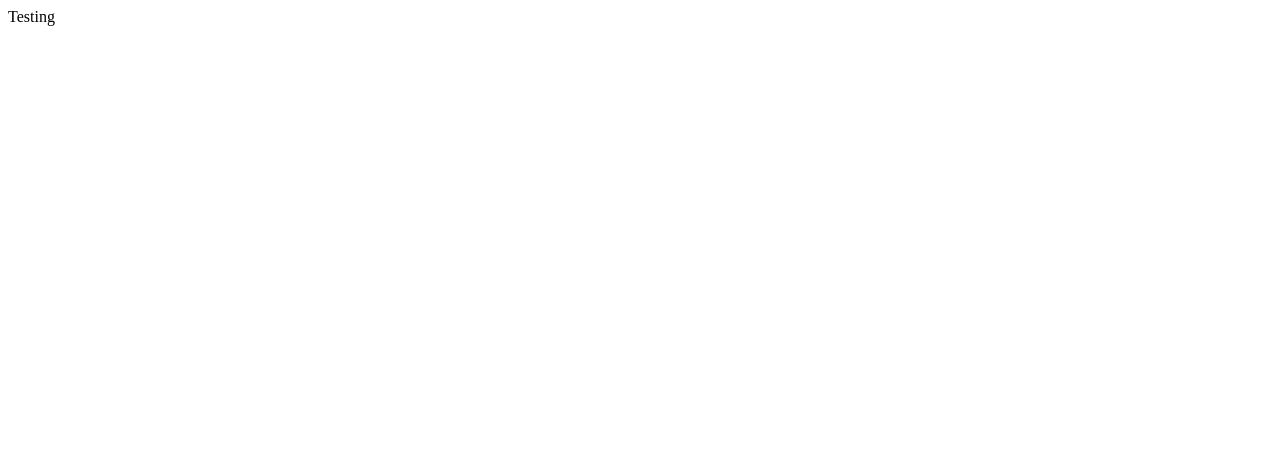
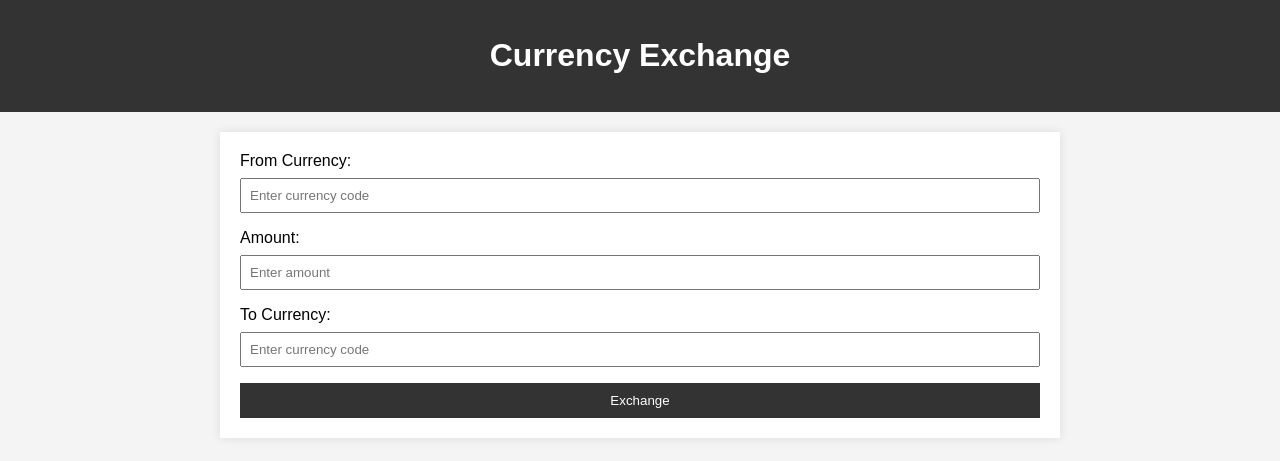
Before and after one commit to Rakki-Kyoryu/Majil-D, a plain HTML site: page src/currency/Index.html in a window 1280 px wide. Drawn offline with Linux system fonts and the light colour scheme.

Commit message:
Added basic layout
We will def change

```diff
--- a/src/currency/Index.html
+++ b/src/currency/Index.html
@@ -1 +1,86 @@
-<p> Testing </p>
+<!DOCTYPE html>
+<html lang="en">
+<head>
+    <meta charset="UTF-8">
+    <meta name="viewport" content="width=device-width, initial-scale=1.0">
+    <title>Currency Exchange</title>
+    <style>
+        body {
+            font-family: Arial, sans-serif;
+            margin: 0;
+            padding: 0;
+            background-color: #f4f4f4;
+        }
+
+        header {
+            background-color: #333;
+            color: #fff;
+            text-align: center;
+            padding: 1em;
+        }
+
+        main {
+            max-width: 800px;
+            margin: 20px auto;
+            padding: 20px;
+            background-color: #fff;
+            box-shadow: 0 0 10px rgba(0, 0, 0, 0.1);
+        }
+
+        form {
+            display: flex;
+            flex-direction: column;
+        }
+
+        label {
+            margin-bottom: 8px;
+        }
+
+        input {
+            padding: 8px;
+            margin-bottom: 16px;
+        }
+
+        button {
+            padding: 10px;
+            background-color: #333;
+            color: #fff;
+            border: none;
+            cursor: pointer;
+        }
+
+        button:hover {
+            background-color: #555;
+        }
+    </style>
+</head>
+<body>
+    <header>
+        <h1>Currency Exchange</h1>
+    </header>
+    <main>
+        <form id="exchangeForm">
+            <label for="fromCurrency">From Currency:</label>
+            <input type="text" id="fromCurrency" name="fromCurrency" placeholder="Enter currency code">
+
+            <label for="amount">Amount:</label>
+            <input type="number" id="amount" name="amount" placeholder="Enter amount">
+
+            <label for="toCurrency">To Currency:</label>
+            <input type="text" id="toCurrency" name="toCurrency" placeholder="Enter currency code">
+
+            <button type="button" onclick="exchange()">Exchange</button>
+        </form>
+
+        <div id="result"></div>
+    </main>
+
+    <script>
+        function exchange() {
+            // Add your currency exchange logic here
+            // You may use APIs or custom JavaScript code to perform the exchange
+            // Display the result in the "result" div or handle it accordingly
+        }
+    </script>
+</body>
+</html>
```
